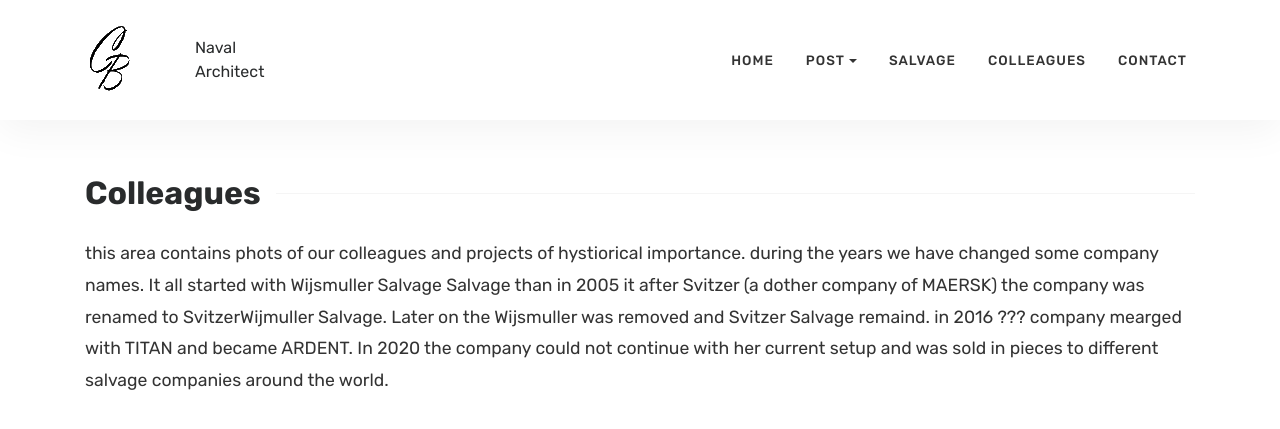
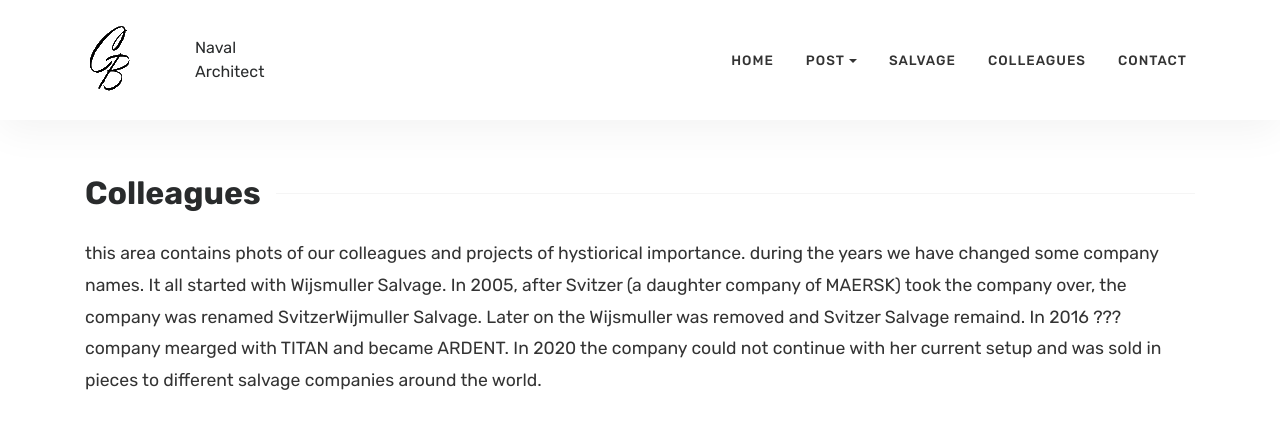
Before and after one commit to boazcochavi/boazcochavi.github.io, a Jekyll site: the page built from PhotoCollage.html, in a window 1280 px wide and 1157 px high, cut to the strip 0-442 px from the top of the window. Shown: the top 429 px of the strip. Built offline with Jekyll 4.4.1, drawn with Linux system fonts in a browser that asks for light colours.

Commit message:
text changed

```diff
--- a/PhotoCollage.html
+++ b/PhotoCollage.html
@@ -4,5 +4,5 @@
 ---
 
 this area contains phots of our colleagues and projects of hystiorical importance.
-during the years we have changed some company names. It all started with Wijsmuller Salvage Salvage than in 2005 it after Svitzer (a dother company of MAERSK) the company was renamed to SvitzerWijmuller Salvage. Later on the Wijsmuller was removed and Svitzer Salvage remaind.
-in 2016 ??? company mearged with TITAN and became ARDENT. In 2020 the company could not continue with her current setup and was sold in pieces to different salvage companies around the world.
+during the years we have changed some company names. It all started with Wijsmuller Salvage. In 2005, after Svitzer (a daughter company of MAERSK) took the company over, the company was renamed SvitzerWijmuller Salvage. Later on the Wijsmuller was removed and Svitzer Salvage remaind.
+In 2016 ??? company mearged with TITAN and became ARDENT. In 2020 the company could not continue with her current setup and was sold in pieces to different salvage companies around the world.
```
